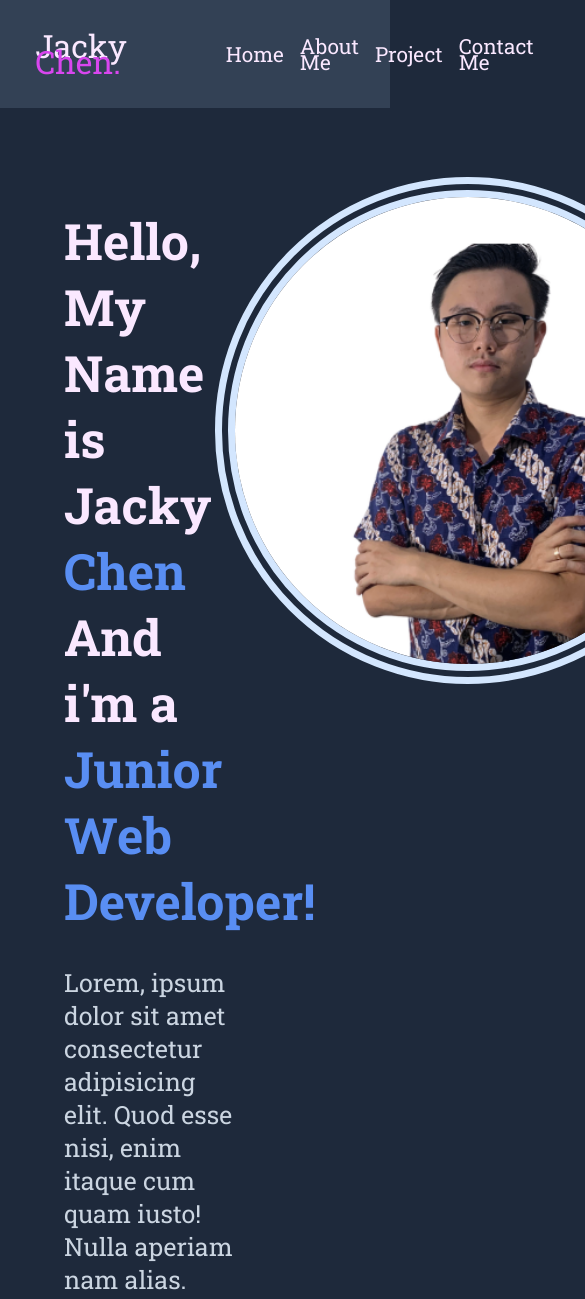
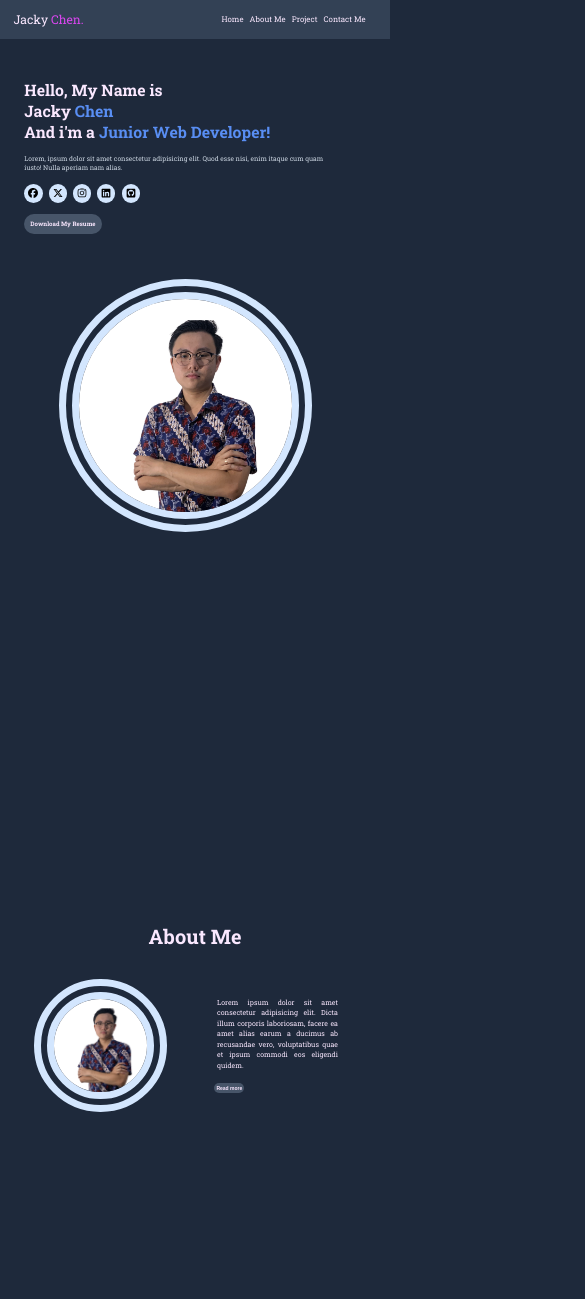
Before and after one commit to chenjacky32/My-Portofolio, a plain HTML site: page index.html in a window 390 px wide. Shown: the top 1299 px of the page, 585 px wide, since content can reach past the window. Drawn offline with nearby package versions, Linux system fonts and the light colour scheme; files whose address does not match are found by name.

Commit message:
feat: responsive design untuk tablet,mobile,laptop

```diff
--- a/assets/style.css
+++ b/assets/style.css
@@ -36,7 +36,6 @@ html {
 body {
   font-family: "Roboto Slab", serif;
   background-color: var(--bg-100);
-  min-height: 4000px;
 }
 
 .navbar {
@@ -49,7 +48,6 @@ body {
   display: flex;
   justify-content: space-between;
   padding-block: 3px;
-  width: 100%;
   z-index: 9999;
 }
 
@@ -80,7 +78,7 @@ body {
 /* hero section start*/
 
 .hero {
-  width: 100%;
+  /* width: 100%; */
   display: flex;
   min-height: 100vh;
 }
@@ -88,10 +86,10 @@ body {
 .hero img {
   position: absolute;
   border-radius: 50%;
-  top: 21%;
+  top: 20%;
   left: 55%;
-  height: 60%;
-  right: 15%;
+  height: 50%;
+  /* right: 15%; */
   border: 20px solid var(--primary-300);
   border-style: double;
 }
@@ -110,7 +108,7 @@ body {
 .hero .hero-content h3 {
   font-family: "Roboto Slab", serif;
   color: var(--accent-200);
-  font-size: 50px;
+  font-size: 3rem;
 }
 
 .hero .hero-content h3 span {
@@ -124,7 +122,7 @@ body {
 .hero .hero-content p {
   margin-top: 2rem;
   color: var(--text-100);
-  font-size: 25px;
+  font-size: 1.5rem;
 }
 
 .hero-content .socials {
@@ -136,9 +134,9 @@ body {
 }
 
 .socials button {
-  border-radius: 50%;
-  width: 50px;
-  height: 50px;
+  border-radius: 100%;
+  width: 4.5rem;
+  height: 4.5rem;
   background-color: var(--primary-300);
   cursor: pointer;
 }
@@ -147,14 +145,20 @@ body {
   background-color: var(--primary-100);
 }
 
+.socials button svg {
+  height: 25px;
+  width: 25px;
+}
+
 .download-resume {
   position: relative;
+  top: 28px;
 }
 
 .download-resume a {
   position: relative;
   left: 0;
-  top: 5rem;
+  top: 3rem;
   margin-left: 0;
   cursor: pointer;
   border-radius: 3rem;
@@ -180,7 +184,7 @@ body {
   margin-bottom: 10rem;
 }
 
-.about-me h2 {
+.about-me h4 {
   font-weight: bold;
   color: var(--accent-200);
   text-align: center;
@@ -190,11 +194,12 @@ body {
 
 .about-me .row {
   display: flex;
+  margin-top: 3rem;
 }
 
 .about-me-pict {
   flex: 2 2 10rem;
-  padding-left: 15%;
+  padding-left: 2%;
 }
 
 .about-me-pict img {
@@ -240,7 +245,7 @@ body {
   padding-top: 8rem;
 }
 
-.projects h1 {
+.projects h4 {
   font-weight: bold;
   color: var(--accent-200);
   text-align: center;
@@ -261,7 +266,7 @@ body {
   width: 85%;
   height: 87%;
   margin: 5rem auto;
-  border-style: dotted;
+  border-style: solid;
 }
 /* My project end */
 
@@ -273,7 +278,7 @@ body {
   height: 100%;
 }
 
-.contact-me h1 {
+.contact-me h4 {
   font-weight: bold;
   color: var(--accent-200);
   text-align: center;
@@ -324,6 +329,7 @@ h2 {
   width: 100%;
   font-size: 1.2rem;
   background: none;
+  font-weight: bold;
   color: var(--accent-200);
 }
 
@@ -340,18 +346,214 @@ h2 {
   font-size: 20px;
 }
 
-/*
-.contact-me .contact-detail h2 {
-  color: var(--accent-200);
+/* responsive */
+@media (max-width: 1400px) {
+  html {
+    font-size: 90%;
+  }
 }
 
-.contact-detail .sosmed,
-.contact-detail .contact-me,
-.contact-detail .address {
-  display: flex;
-  gap: 1px;
-  align-items: center;
-  margin-top: 1rem;
-  border: 1px solid var(--accent-200);
-} */
-/* contact me end */
+/* laptop */
+@media (max-width: 1000px) {
+  html {
+    font-size: 85%;
+  }
+
+  .hero img {
+    top: 20%;
+    left: 54%;
+    height: 40%;
+  }
+
+  .hero .hero-content h4,
+  .hero .hero-content h3 {
+    font-size: 2.6rem;
+  }
+
+  .hero .hero-content p {
+    font-size: 1.1rem;
+  }
+
+  .socials button svg {
+    height: 25px;
+    width: 25px;
+  }
+
+  .about-me .row {
+    position: relative;
+  }
+
+  .about-me-pict {
+    align-items: center;
+    justify-content: center;
+    padding-top: 2rem;
+    width: 20%;
+  }
+
+  .about-me-pict img {
+    height: 70%;
+  }
+
+  .about-me .about-content {
+    flex: 1 1 20rem;
+    padding: 0 3rem;
+  }
+
+  .about-me .about-content p {
+    font-size: 20px;
+    padding-left: 2%;
+    padding-top: 5rem;
+  }
+}
+
+/* tablet */
+@media (max-width: 768px) {
+  html {
+    font-size: 55%;
+  }
+  .hero img {
+    top: 13%;
+    left: 53%;
+    height: 30%;
+  }
+
+  .socials button svg {
+    height: 16px;
+    width: 16px;
+  }
+
+  .about-me h4 {
+    font-size: 30px;
+  }
+
+  .about-me-pict img {
+    height: 55%;
+  }
+
+  .about-me .about-content {
+    flex: 1 1 20rem;
+  }
+
+  .about-me .about-content p {
+    font-size: 13px;
+    padding-left: 2%;
+    padding-top: 5rem;
+  }
+  .about-me .about-content button {
+    padding: 10px 10px;
+    font-size: 7px;
+  }
+
+  .projects h4 {
+    font-size: 30px;
+  }
+
+  .projects .projects-pict {
+    grid-template-columns: repeat(2, 1fr);
+  }
+
+  .projects .projects-pict img {
+    width: 80%;
+    height: 84%;
+  }
+
+  .contact-me h4 {
+    font-size: 30px;
+  }
+}
+
+/* mobile  */
+
+@media (max-width: 576px) {
+  html {
+    font-size: 38%;
+  }
+
+  .hero {
+    display: flex;
+  }
+
+  .hero img {
+    position: absolute;
+    border-radius: 50%;
+    top: 33%;
+    left: 15%;
+    height: 30%;
+    border: 20px solid var(--primary-300);
+    border-style: double;
+  }
+
+  .hero .hero-content {
+    text-align: start;
+    width: 80%;
+  }
+
+  .socials button {
+    width: 3rem;
+    height: 3rem;
+    padding-block: auto;
+  }
+
+  .socials button svg {
+    height: 10px;
+    width: 10px;
+  }
+
+  .download-resume a {
+    top: 0.2rem;
+    padding: 6px 6px;
+  }
+
+  .about-me h4 {
+    font-size: 20px;
+  }
+
+  .about-me-pict img {
+    height: 30%;
+  }
+
+  .about-me .about-content {
+    margin-left: 3rem;
+  }
+
+  .about-me .about-content p {
+    font-size: 7px;
+  }
+
+  .about-me .about-content button {
+    padding: 2px 2px;
+    border-radius: 2rem;
+    font-size: 5px;
+  }
+
+  .projects h4 {
+    font-size: 20px;
+  }
+
+  .projects .projects-pict {
+    grid-template-columns: repeat(1, 1fr);
+  }
+
+  .projects .projects-pict img {
+    width: 55%;
+    height: 84%;
+  }
+
+  .contact-me h4 {
+    font-size: 20px;
+  }
+
+  .contact-me .map {
+    flex-direction: column;
+    padding: 2rem 5rem;
+  }
+
+  .contact-me .sosmed {
+    margin-top: 3rem;
+    gap: 1rem;
+  }
+
+  .contact-me .sosmed .contact-detail {
+    margin: auto 0;
+  }
+}
--- a/index.html
+++ b/index.html
@@ -4,6 +4,7 @@
     <meta charset="UTF-8" />
     <meta name="viewport" content="width=device-width, initial-scale=1.0" />
     <title>Jacky Chen | Portofolio.</title>
+    <script src="https://unpkg.com/feather-icons"></script>
     <link rel="stylesheet" href="assets/style.css" />
   </head>
   <body>
@@ -16,6 +17,9 @@
         <a href="#project">Project</a>
         <a href="#contact">Contact Me</a>
       </div>
+      <!-- <div class="navbar-hamburger">
+        <a href="#" id="hamburger-menu"><i data-feather="menu"></i></a>
+      </div> -->
     </header>
     <!-- navbar akhir -->
     <!-- hero section -->
@@ -82,7 +86,7 @@
     </section>
     <!-- About Me -->
     <section class="about-me" id="about">
-      <h2>About Me</h2>
+      <h4>About Me</h4>
       <div class="row">
         <div class="about-me-pict">
           <img src="img/img.png" alt="" />
@@ -96,7 +100,7 @@
     <!-- About Me end -->
     <!-- My Project Start -->
     <section class="projects" id="project">
-      <h1>My Project</h1>
+      <h4>My Project</h4>
       <div class="projects-pict">
         <img src="projects/3.jpg" alt="" />
         <img src="projects/3.jpg" alt="" />
@@ -108,7 +112,7 @@
     <!-- My Project End -->
     <!-- contact Me -->
     <section class="contact-me" id="contact">
-      <h1>Contact Me</h1>
+      <h4>Contact Me</h4>
       <div class="map">
         <iframe
           src="https://www.google.com/maps/embed?pb=!1m18!1m12!1m3!1d249.3528596447124!2d101.42691875188693!3d0.5328933327647898!2m3!1f0!2f0!3f0!3m2!1i1024!2i768!4f13.1!3m3!1m2!1s0x31d5abf340b0b041%3A0xf87ce6c83ba59ff7!2sAmi%20Kopi%20Tiam!5e0!3m2!1sid!2sid!4v1705722683440!5m2!1sid!2sid"
@@ -143,6 +147,9 @@
       </div>
     </section>
     <!-- contact Me End -->
+    <script>
+      feather.replace();
+    </script>
     <script src="index.js"></script>
   </body>
 </html>
```
